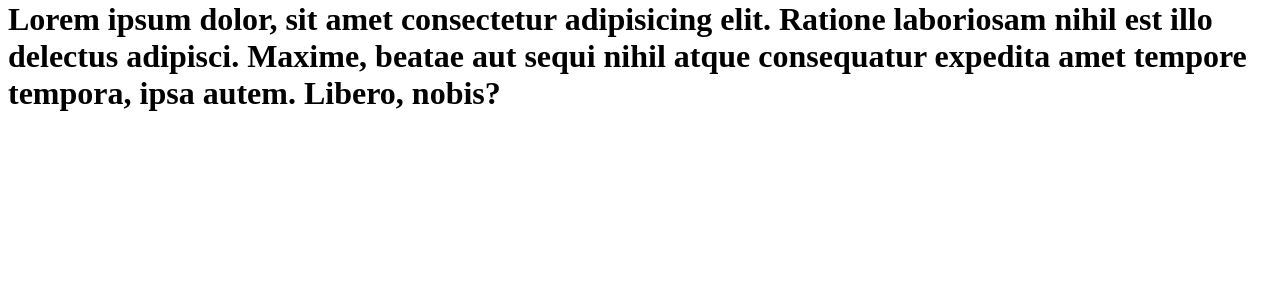
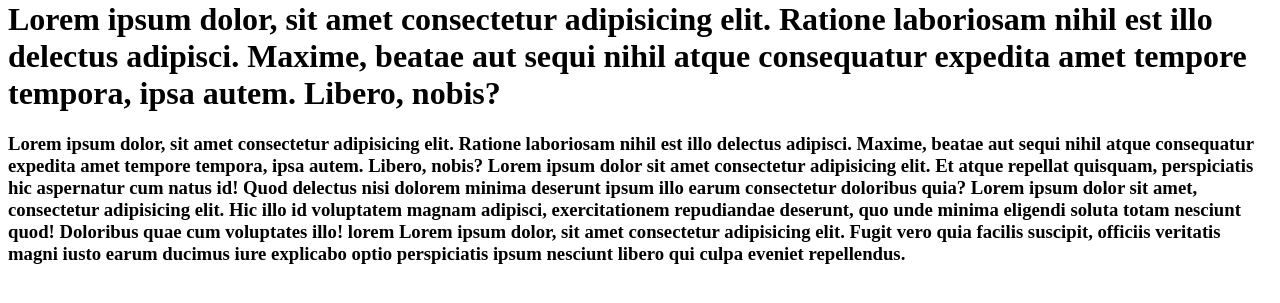
Before and after one commit to AliAptech2023/2208f_git, a plain HTML site: page views/aboutus.html in a window 1280 px wide. Shown: the part 79-382 px from the top of the page. Drawn offline with Linux system fonts and the light colour scheme.

Commit message:
new added in aboutus (2)

```diff
--- a/views/aboutus.html
+++ b/views/aboutus.html
@@ -11,5 +11,24 @@
             Ratione laboriosam nihil est illo delectus adipisci. Maxime,
             beatae aut sequi nihil atque consequatur expedita amet tempore
             tempora, ipsa autem. Libero, nobis? </h1>
+        <h3>Lorem ipsum dolor, sit amet consectetur adipisicing elit.
+            Ratione laboriosam nihil est illo delectus adipisci. Maxime,
+            beatae aut sequi nihil atque consequatur expedita amet tempore
+            tempora, ipsa autem. Libero, nobis? Lorem ipsum dolor sit amet
+            consectetur adipisicing elit. Et atque repellat quisquam,
+            perspiciatis hic aspernatur cum natus id! Quod delectus nisi dolorem
+            minima deserunt ipsum illo earum consectetur doloribus quia? Lorem
+            ipsum dolor sit amet, consectetur adipisicing elit. Hic illo id
+            voluptatem magnam adipisci, exercitationem repudiandae deserunt, quo
+            unde minima eligendi soluta totam nesciunt quod! Doloribus quae cum
+            voluptates illo! lorem
+            Lorem ipsum dolor, sit amet consectetur adipisicing elit. Fugit vero
+            quia facilis suscipit, officiis veritatis magni iusto earum ducimus
+            iure explicabo optio perspiciatis ipsum nesciunt libero qui culpa
+            eveniet repellendus.
+
+
+
+        </h3>
     </body>
 </html>
```
Lines whose indentation alone changed are shown as unchanged.
